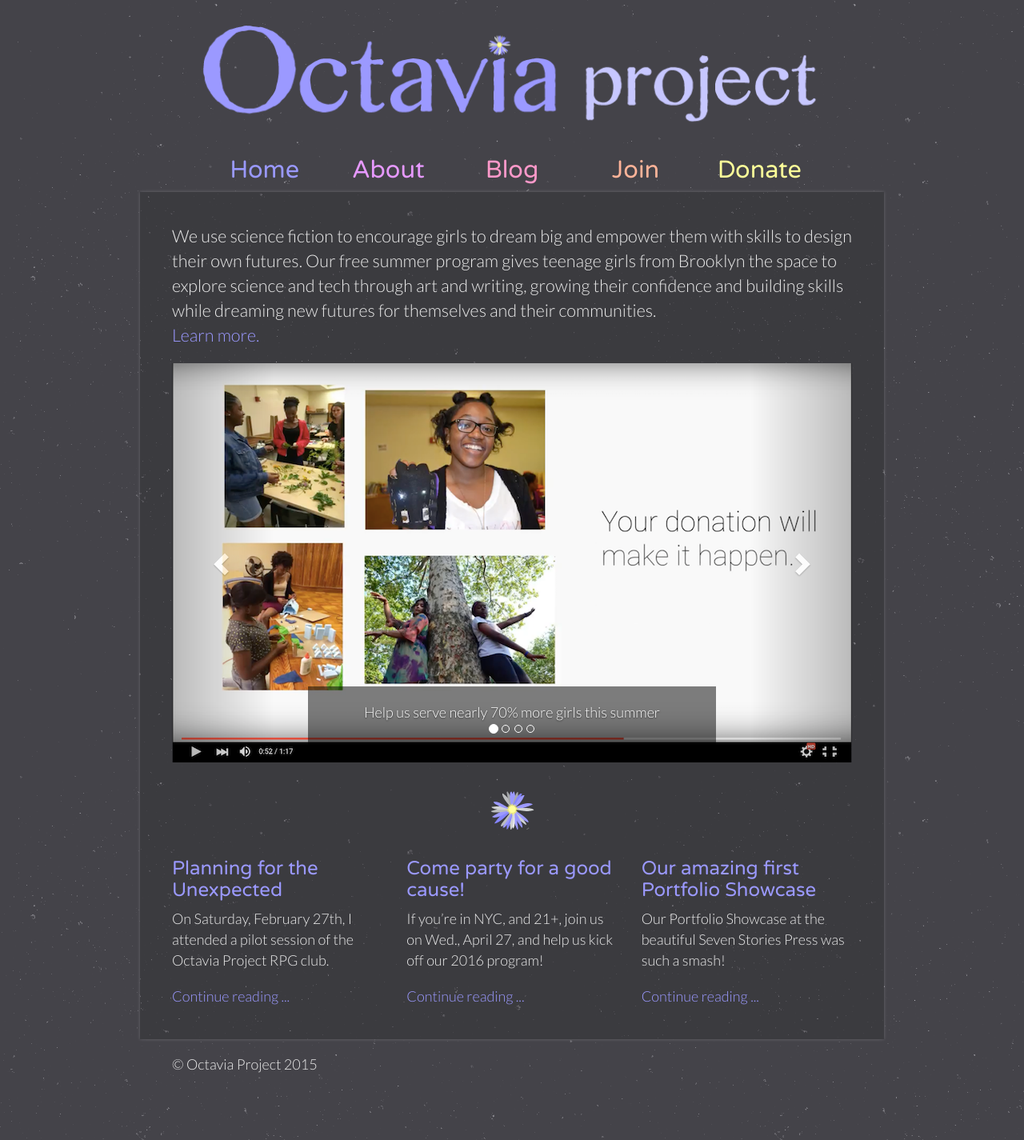
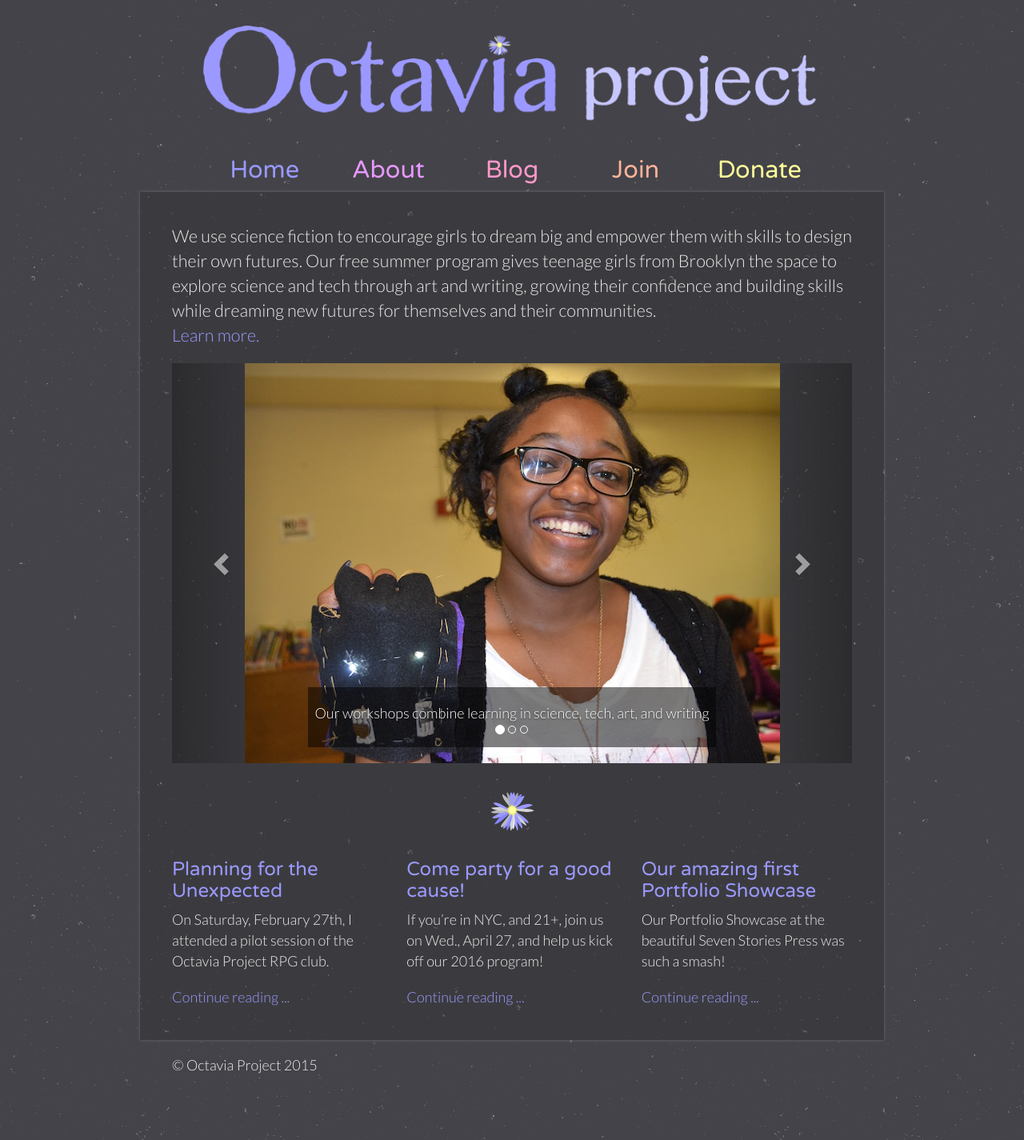
Before and after one commit to OctaviaProject/octaviaproject.github.io, a Jekyll site: the page built from index.html, in a window 1280 px wide. Shown: the whole page at 80% size. Built offline with Jekyll 4.4.1, drawn with Linux system fonts in a browser that asks for light colours.

Commit message:
Deleted first slide

```diff
--- a/index.html
+++ b/index.html
@@ -16,28 +16,13 @@
           <li data-target="#" data-slide-to="0" class="active"></li>
           <li data-target="#" data-slide-to="1"></li>
           <li data-target="#" data-slide-to="2"></li>
-          <li data-target="#" data-slide-to="3"></li>
+
         </ol>
 
         <!-- Wrapper for slides -->
         <div class="carousel-inner" role="listbox">
-          <div class="item active">
-            <a href="/donate.html">
-              <img src="{{ site.url }}/assets/img/photos/2016 vid.png">
-            </a>
-            <div class="carousel-caption">
-              Help us serve nearly 70% more girls this summer
-            </div>
-          </div>
-          <div class="item">
-            <a href="/join.html">
-                  <img src="{{ site.url }}/assets/img/photos/group map.jpg">
-            </a>
-            <div class="carousel-caption">
-              Apply today to participate in our 2016 summer program!
-            </div>
-          </div>
-         <div class="item">
+
+         <div class="item active">
             <a href="/about.html">
                   <img src="{{ site.url }}/assets/img/photos/D wearables.jpg">
             </a>
```
